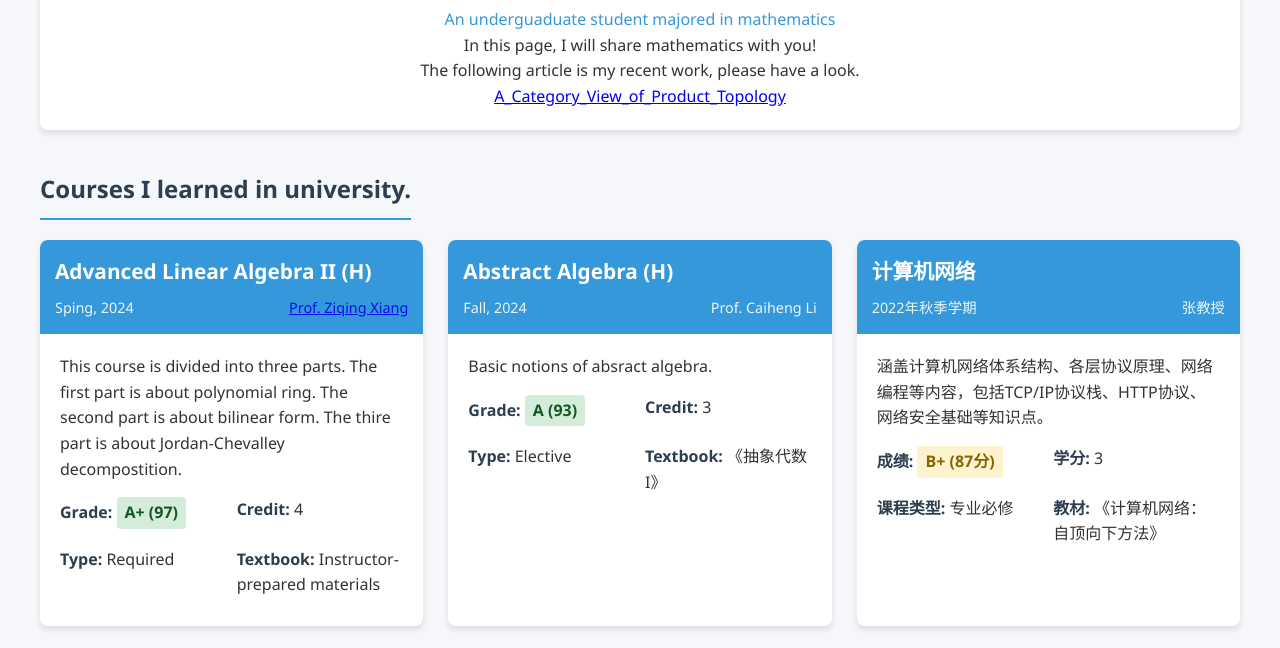
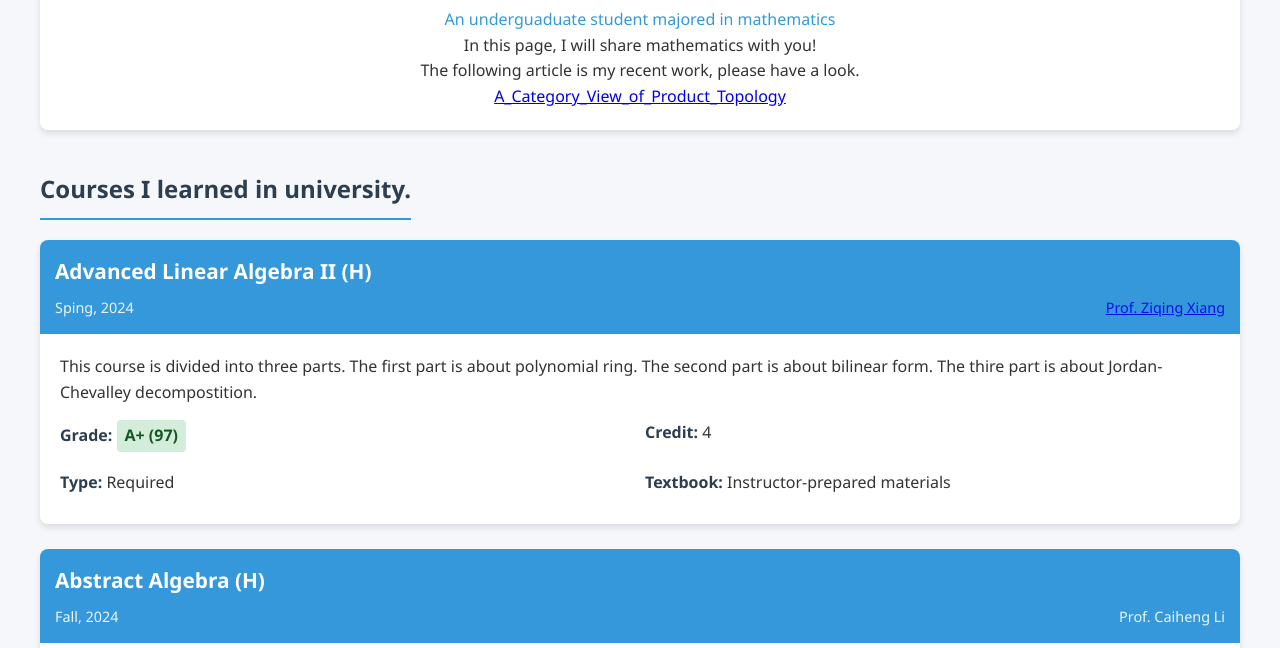
Before and after one commit to Peilomap/Peilomap.github.io, a plain HTML site: page index.html in a window 1280 px wide. Shown: the part 94-742 px from the top of the page. Drawn offline with Linux system fonts and the light colour scheme.

Commit message:
Update index.html

```diff
--- a/index.html
+++ b/index.html
@@ -67,7 +67,7 @@
 
         .course-grid {
             display: grid;
-            grid-template-columns: repeat(auto-fill, minmax(350px, 1fr));
+            grid-template-columns: repeat(auto-fill, minmax(700px, 1fr));
             gap: 25px;
         }
 
```
